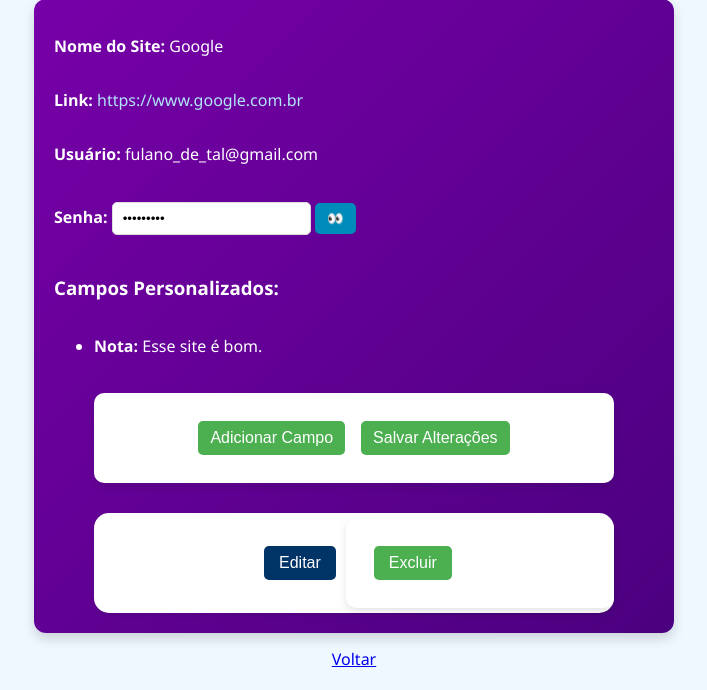
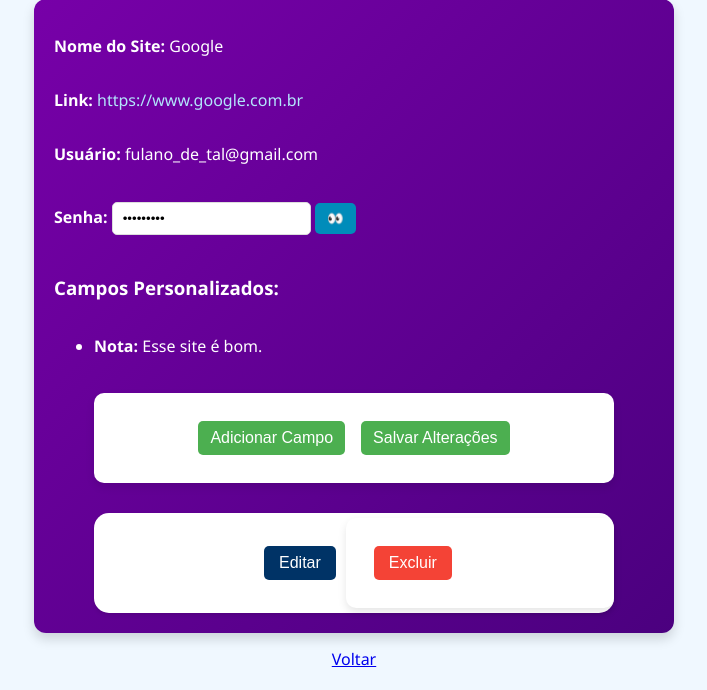
Before and after one commit to LuanRamalho/Python-com-Django-71---password_manager, a Django app: page /folder/5/ in a window 1280 px wide. Shown: the part 458-1148 px from the top of the page, without its empty margins (286-993 px from the left). Run offline with Django 5.2, Linux system fonts and the light colour scheme; data comes from the database, SQL or seed files in the repository.

Commit message:
folder_detail.html

```diff
--- a/Python com Django 71 - password_manager/passwords/templates/passwords/folder_detail.html
+++ b/Python com Django 71 - password_manager/passwords/templates/passwords/folder_detail.html
@@ -172,12 +172,12 @@
         .edit-btn:hover {
         }
 
-        .delete-btn {
+        form button.delete-btn {
             background-color: #f44336;
             color: white;
         }
 
-        .delete-btn:hover {
+        form button.delete-btn:hover {
             background-color: #d32f2f;
         }
     </style>
```
